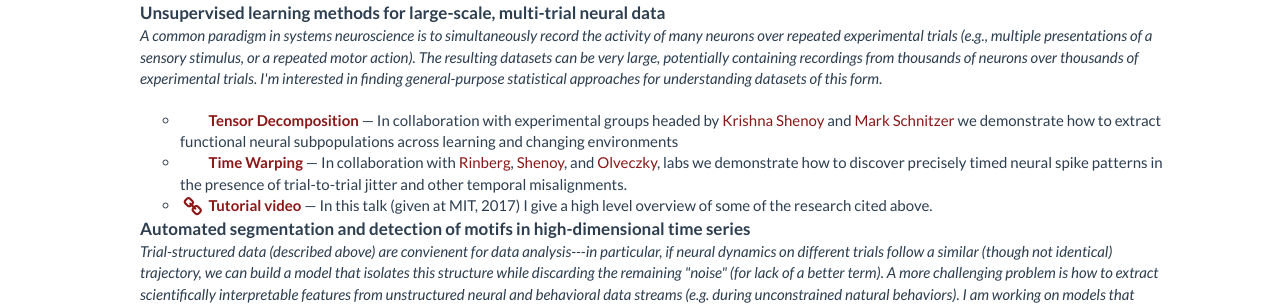
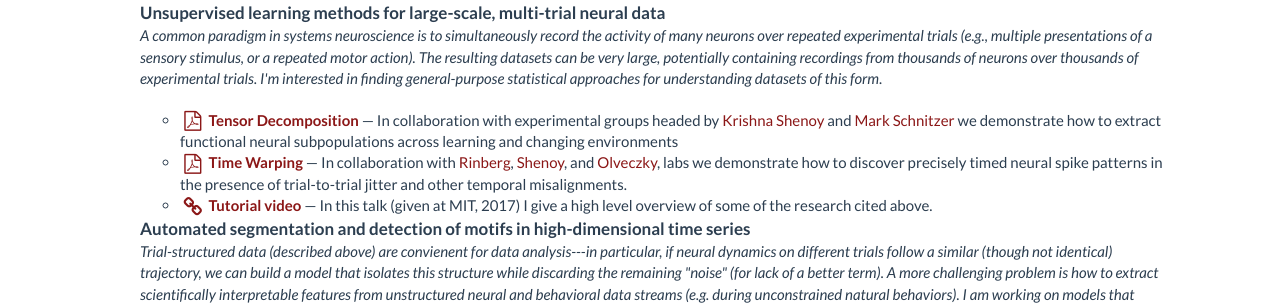
Before and after one commit to ahwillia/ahwillia.github.com, a Jekyll site: the page built from index.html, in a window 1280 px wide and 900 px high, scrolled down 1208 px. Shown: the part 150-455 px from the top of the window. Built offline with Jekyll 4.4.1, drawn with Linux system fonts in a browser that asks for light colours; nearby versions of some CDN libraries; library files that are not in the unit come from our copies.

Commit message:
fix pdf file icon for real

```diff
--- a/_data/projects.yml
+++ b/_data/projects.yml
@@ -8,7 +8,7 @@
     general-purpose statistical approaches for understanding datasets of this form.
 - items:
   - name: Tensor Decomposition
-    icon: pdf-o
+    icon: file-pdf-o
     url: https://pyramidal.stanford.edu/publications/Williams2018_Neuron.pdf
     description: >
       In collaboration with experimental groups headed by
@@ -18,7 +18,7 @@
       we demonstrate how to extract functional neural subpopulations across learning
       and changing environments
   - name: Time Warping
-    icon: pdf-o
+    icon: file-pdf-o
     url: /pdf/2020_timewarp.pdf
     description: >
       In collaboration with
```
